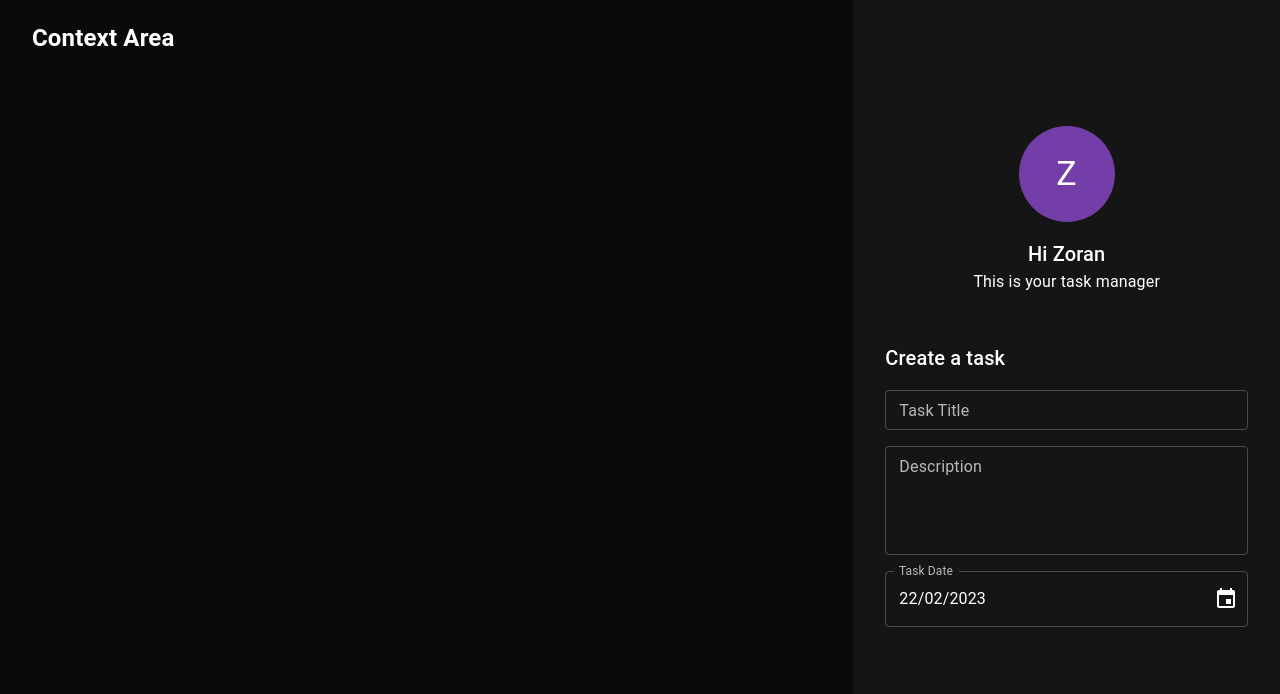
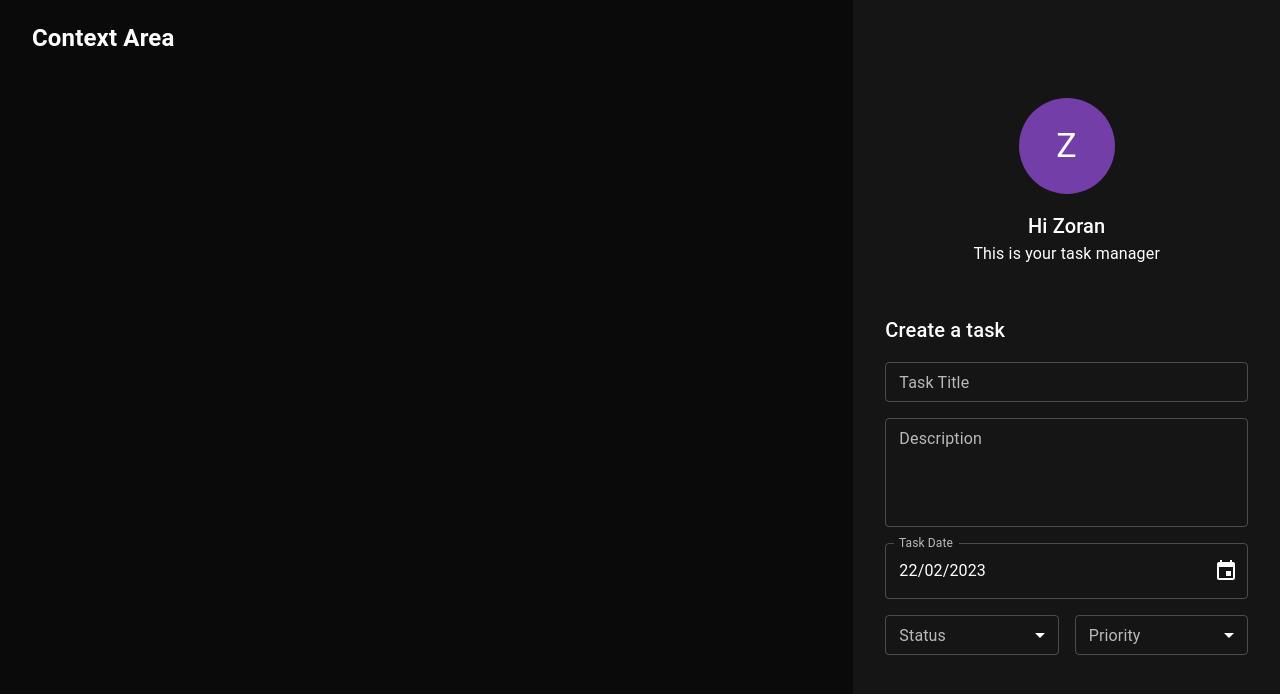
Before and after one commit to ZoranMustac/todo-app, a React (Create React App) app: page / in a window 1280 px wide. Shown: the top 694 px of the page. Built offline with nearby package versions, Linux system fonts and the light colour scheme.

Commit message:
Created task select field

```diff
--- /dev/null
+++ b/src/Interfaces/ISelectField.ts
@@ -0,0 +1,15 @@
+import { IDisabled } from './IDisabled';
+import { SelectChangeEvent } from '@mui/material';
+
+export interface ISelectItems {
+    value: string;
+    label: string;
+}
+
+export interface ISelectField extends IDisabled {
+    name?: string;
+    label?: string;
+    value?: string;
+    onChange?: (e: SelectChangeEvent) => void;
+    items?: ISelectItems[];
+}
--- /dev/null
+++ b/src/components/createTaskForm/_taskSelectField.tsx
@@ -0,0 +1,62 @@
+import React, { FC, ReactElement } from 'react';
+import {
+    FormControl,
+    InputLabel,
+    MenuItem,
+    Select,
+    SelectChangeEvent,
+} from '@mui/material';
+import { ISelectField } from '../../Interfaces/ISelectField';
+import PropTypes from 'prop-types';
+
+export const TaskSelectField: FC<ISelectField> = (
+    props,
+): ReactElement => {
+    const {
+        value = '',
+        label = 'Select Box',
+        name = 'selectBox',
+        items = [{ value: '', label: 'Add items' }],
+        disabled = false,
+        onChange = (e: SelectChangeEvent) => console.log(e),
+    } = props;
+
+    return (
+        <FormControl fullWidth size="small">
+            <InputLabel id={`${name}-id`}>
+                {label}
+            </InputLabel>
+            <Select
+                labelId={`${name}-id`}
+                id={`${name}-id-select`}
+                value={value}
+                label={label}
+                name={name}
+                onChange={onChange}
+                disabled={disabled}
+            >
+                {items.map((item, index) => (
+                    <MenuItem
+                        key={item.value + index}
+                        value={item.value}
+                    >
+                        {item.label}
+                    </MenuItem>
+                ))}
+            </Select>
+        </FormControl>
+    );
+};
+
+TaskSelectField.propTypes = {
+    onChange: PropTypes.func,
+    label: PropTypes.string,
+    name: PropTypes.string,
+    disabled: PropTypes.bool,
+    items: PropTypes.arrayOf(
+        PropTypes.shape({
+            value: PropTypes.string.isRequired,
+            label: PropTypes.string.isRequired,
+        }).isRequired,
+    ),
+};
--- a/src/components/createTaskForm/createTaskForm.tsx
+++ b/src/components/createTaskForm/createTaskForm.tsx
@@ -3,6 +3,9 @@
 import { TaskTitleField } from './_taskTitleField';
 import { TaskDescriptionField } from './_taskDescriptionField';
 import { TaskDateField } from './_taskDateField';
+import { TaskSelectField } from './_taskSelectField';
+import { Status } from './enums/Status';
+import { Priority } from './enums/Priority.ts';
 
 export const CreateTaskForm: FC = (): ReactElement => {
     return (
@@ -22,6 +25,44 @@
                 <TaskTitleField />
                 <TaskDescriptionField />
                 <TaskDateField />
+                <Stack
+                    sx={{ width: '100%' }}
+                    direction="row"
+                    spacing={2}
+                >
+                    <TaskSelectField
+                        label="Status"
+                        name="status"
+                        items={[
+                            {
+                                value: Status.todo,
+                                label: Status.todo.toUpperCase(),
+                            },
+                            {
+                                value: Status.inProgress,
+                                label: Status.inProgress.toUpperCase(),
+                            },
+                        ]}
+                    />
+                    <TaskSelectField
+                        label="Priority"
+                        name="priority"
+                        items={[
+                            {
+                                value: Priority.low,
+                                label: Priority.low,
+                            },
+                            {
+                                value: Priority.normal,
+                                label: Priority.normal,
+                            },
+                            {
+                                value: Priority.high,
+                                label: Priority.high,
+                            },
+                        ]}
+                    />
+                </Stack>
             </Stack>
         </Box>
     );
--- /dev/null
+++ b/src/components/createTaskForm/enums/Priority.ts
@@ -0,0 +1,5 @@
+export enum Priority {
+    high = 'high',
+    normal = 'normal',
+    low = 'low',
+}
--- /dev/null
+++ b/src/components/createTaskForm/enums/Status.ts
@@ -0,0 +1,5 @@
+export enum Status {
+    todo = 'todo',
+    inProgress = 'inProgress',
+    completed = 'completed',
+}
```
